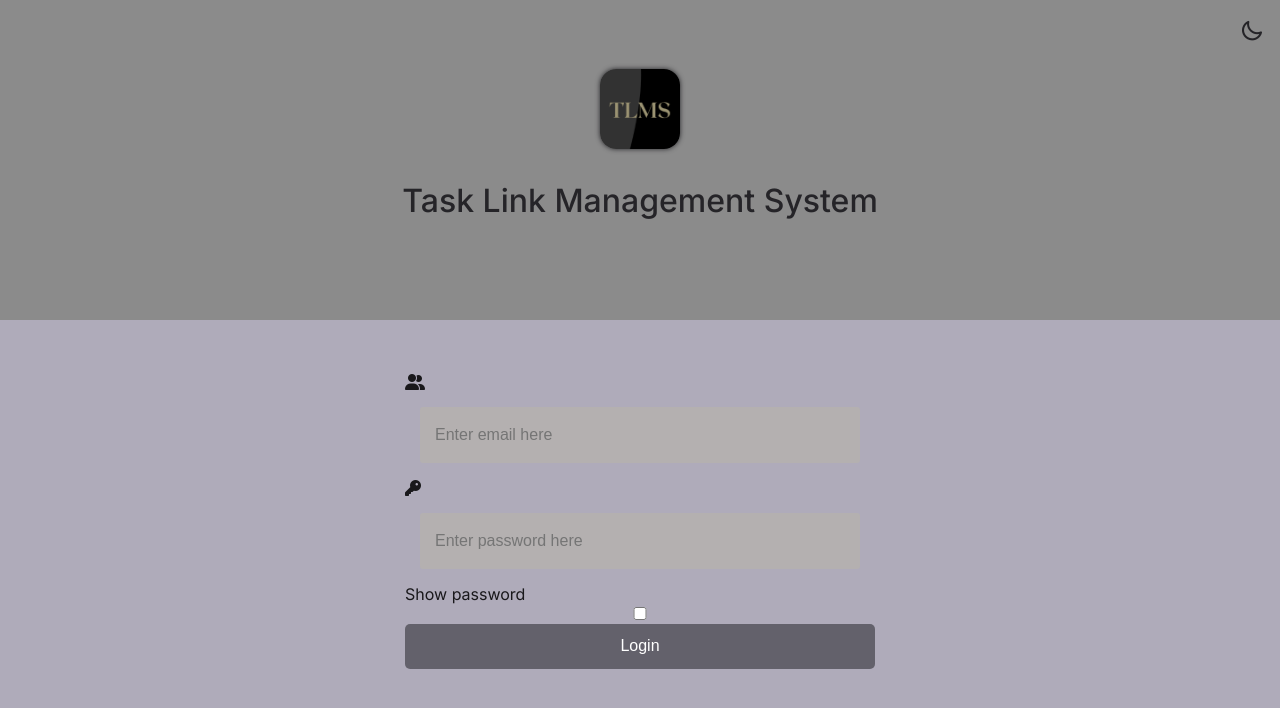
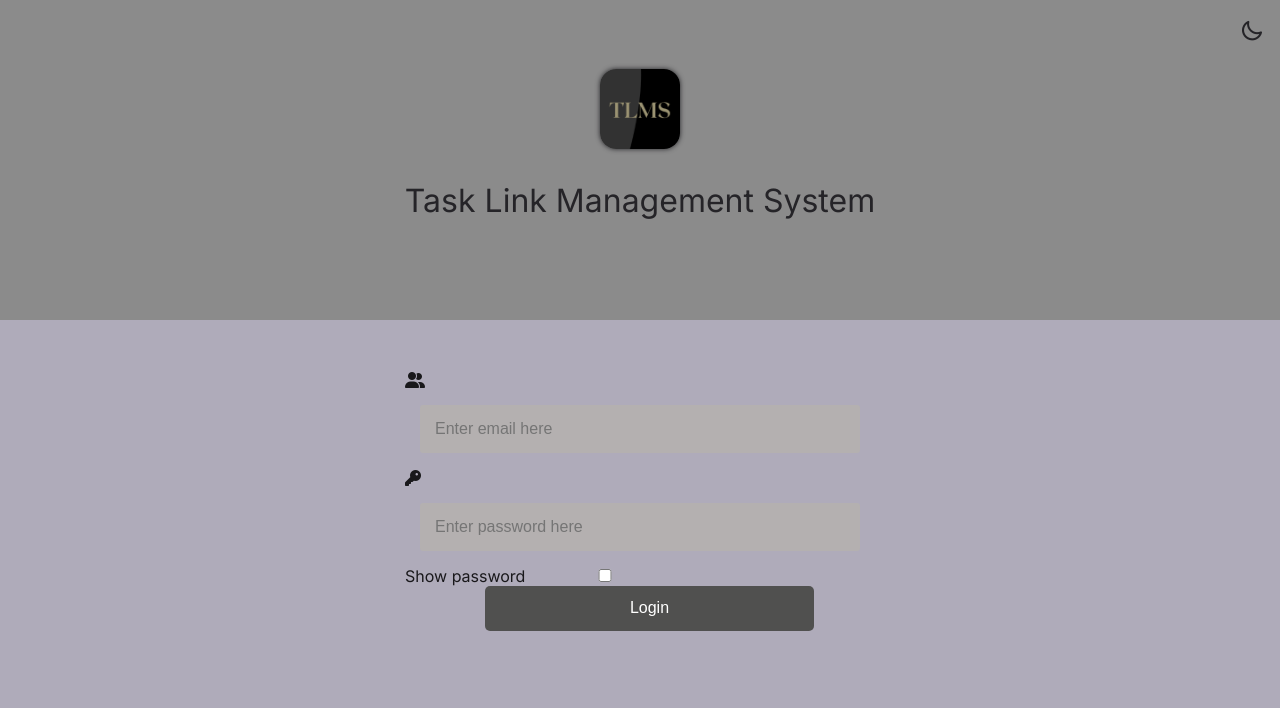
Before and after one commit to udaravidunuwan/PRJ_TLMS, a PHP site: page / in a window 1280 px wide. Shown: the top 708 px of the page. Run offline with PHP 8.4, Linux system fonts and the light colour scheme; some libraries are stand-ins or nearby versions.

Commit message:
last update

```diff
--- a/assets/css/index.css
+++ b/assets/css/index.css
@@ -186,7 +186,7 @@ h1, h2, h3 {
 }
 
 .header__name {
-    font-weight: var(--font-medium);
+    font-weight: 300;
 }
 
 /* MAIN */
@@ -252,7 +252,7 @@ h1, h2, h3 {
     padding: .25rem .5rem .5rem 0; */
     background: rgb(180, 176, 176);
     width: 55vh;
-    height: 3.5rem;
+    height: 3rem;
     margin: 15px;
     border-radius: 3px;
     display: flex;
@@ -274,13 +274,11 @@ label{
     margin-top: 5vh;
     align-items: center;
 }
-.showPasswordLogin{
-    margin-top: -2vh;
-}
 .login-button {
-    width: 100%;
+    width: 70%;
     height: 45px;
-    background: var(--first-color-alt);
+    margin-left: 10vh;
+    background: #50504f;
     border: none;
     outline: none;
     border-radius: 5px;
@@ -290,11 +288,9 @@ label{
     font-weight: var(--font-medium);
 }
 .login__form {
-    margin-top: 30vh;
+    margin-top: 25vh;
 }
-/* .fa-solid{
-    background: rgb(180, 176, 176);
-    width: 5%;
-    margin-right: .5rem;
+.showPasswordLogin{
+    margin: -20vh;
 
-} */
+}
```
